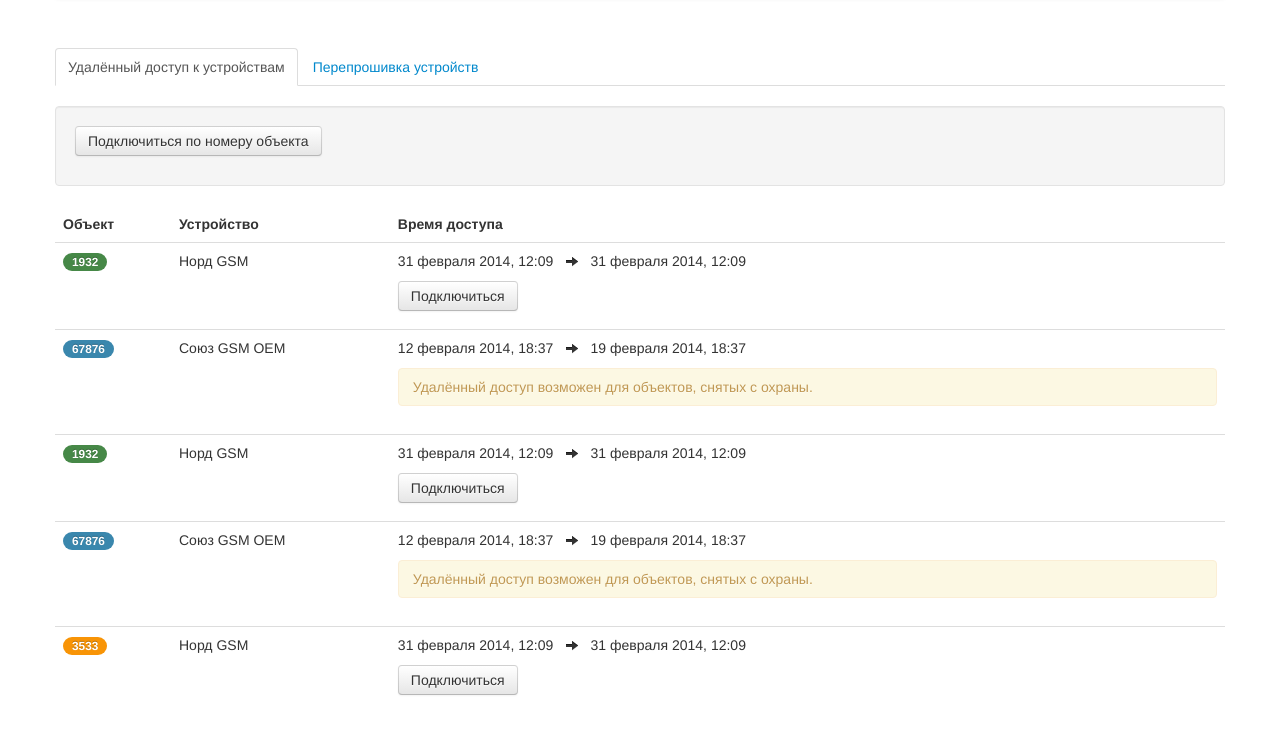
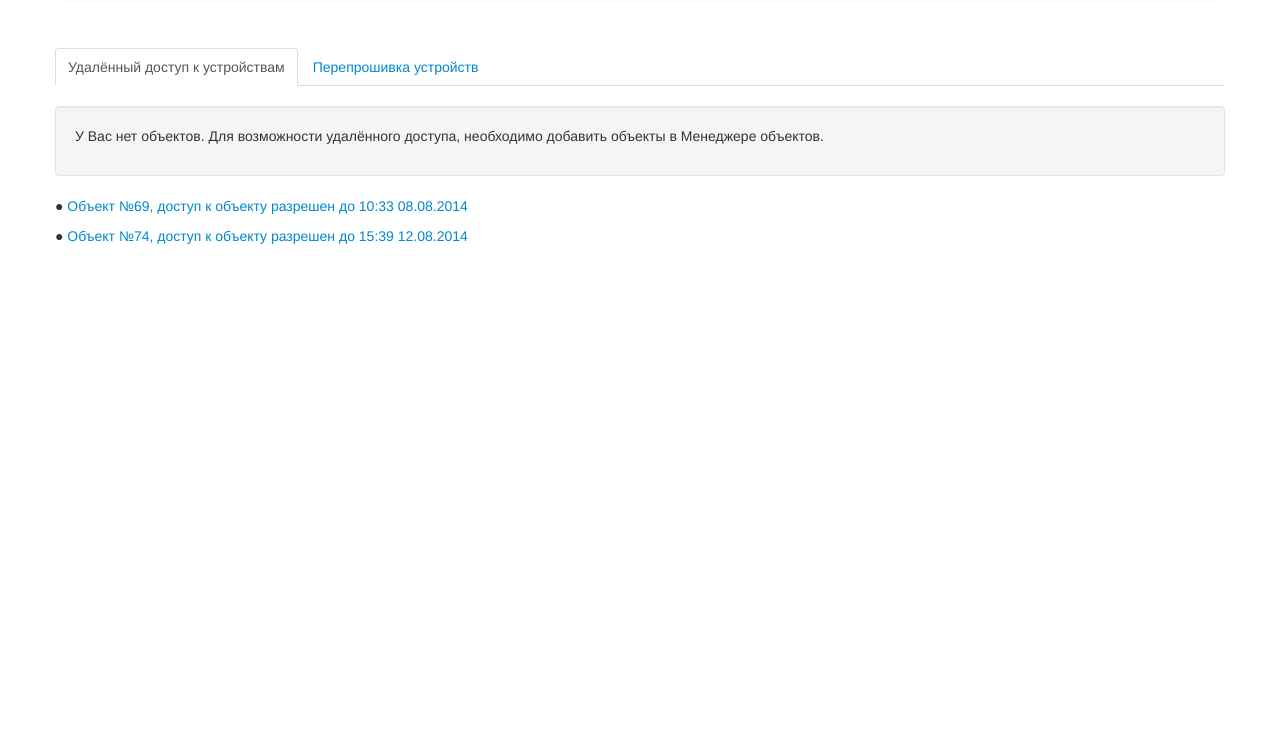
Before and after one commit to cnord/cloud-ui-prototype, a plain HTML site: page keyboardist/docs/dashboard.html in a window 1280 px wide. Shown: the part 64-798 px from the top of the page. Drawn offline with Linux system fonts and the light colour scheme.

Commit message:
1. На клавиатуре обновил подписи кнопок нижнего ряда. 2. На панель инженера добавил сообщения об отсутствии объектов для удалённого доступа/ об отсутствии права на перепрошивку. 3. Подчистил номера версий на макете (оставил только группу 3 и 4 из номера). 4. Добавил линки доступа к клавиатуре на вкладке "Удалённый доступ".

```diff
--- a/keyboardist/docs/dashboard.html
+++ b/keyboardist/docs/dashboard.html
@@ -53,6 +53,9 @@
 
 			<div class="tab-content">
 			  <div class="tab-pane" id="upgrade">
+			  	<div class="well">
+		          <p>У Вас нет прав на перепрошивку устройств. Для включения возможности перепрошивки, необходимо добавить право в Менеджере персонала.</p>
+		        </div>
 
 					<!-- Info -->
 					<div class="row">
@@ -60,7 +63,7 @@
 				      <div class="thumbnail">
 				        <div class="caption">
 				          <h3>Норд GSM <sup>137</sup></h3>
-									<p>Обновите прошивку ваших устройств до версии <code><a href="#">0.96</a></code></p>
+									<p>Обновите прошивку ваших устройств до версии <code><a href="#">2.30</a></code></p>
 									<div class="progress">
 									  <div class="bar bar-danger" style="width: 82%;">116</div>
 										<div class="bar bar-warning" style="width: 10%;">12</div>
@@ -75,8 +78,8 @@
 				      <div class="thumbnail">
 				        <div class="caption">
 				          <h3>ТР-100 GSM III <sup>4984</sup></h3>
-									<div class="alert hide">Вышла новая прошивка 3.2.1</div>
-									<p>Обновите прошивку ваших устройств до версии <code><a href="#">2.8.0</a></code></p>
+									<div class="alert hide">Вышла новая прошивка 2.1</div>
+									<p>Обновите прошивку ваших устройств до версии <code><a href="#">8.15</a></code></p>
 									<div class="progress">
 									  <div class="bar bar-danger" style="width: 30%;">1421</div>
 										<div class="bar bar-warning" style="width: 10%;">268</div>
@@ -91,8 +94,8 @@
 				      <div class="thumbnail">
 				        <div class="caption">
 				          <h3>Сержант GSM <sup>28</sup></h3>
-									<div class="alert hide">Вышла новая прошивка 0.3.23</div>
-									<p>На всех устройствах актуальная версия прошивки <code><a href="#">3.2.1</a></code></p>
+									<div class="alert hide">Вышла новая прошивка 3.23</div>
+									<p>На всех устройствах актуальная версия прошивки <code><a href="#">3.23</a></code></p>
 									<div class="progress">
 										<div class="bar bar-success" style="width: 100%;">28</div>
 									</div>
@@ -106,8 +109,8 @@
 					  <div class="span4">
 				      <div class="thumbnail">
 				        <div class="caption">
-				          <h3>Союз GSM BOX <sup>3</sup></h3>
-									<p>У вас нет передатчика <a href="#">ТР-100 GSM IV</a>.</p>
+				          <h3>Союз GSM BOX </h3>
+									<p>У вас нет передатчика <a href="#">Союз GSM BOX</a>.</p>
 				        </div>
 				      </div>
 							<p>&nbsp;</p>
@@ -116,8 +119,8 @@
 				      <div class="thumbnail">
 				        <div class="caption">
 				          <h3>Союз GSM OEM <sup>28</sup></h3>
-									<div class="alert hide">Вышла новая прошивка 0.3.23</div>
-									<p>На всех устройствах актуальная версия прошивки <code><a href="#">3.2.1</a></code></p>
+									<div class="alert hide">Вышла новая прошивка 3.27</div>
+									<p>На всех устройствах актуальная версия прошивки <code><a href="#">3.27</a></code></p>
 									<div class="progress">
 										<div class="bar bar-success" style="width: 100%;">28</div>
 									</div>
@@ -138,103 +141,11 @@
 
 			  </div>
 			  <div class="tab-pane active" id="remote">
-
-		      <!-- Root -->
-		      <div class="well">
-		        <p>
-		          <a href="#connect" class="btn" data-toggle="modal">Подключиться по номеру объекта</a>
-		        </p>
-		      </div>
-
-					<!-- Table with engineers -->
-					<table class="table table-hover">
-						<thead>
-			        <tr>
-								<th width="100">Объект</th>
-								<th>Устройство</th>
-			          <th>Время доступа</th>
-			        </tr>
-			      </thead>
-						<tbody>
-							<tr>
-								<td><span class="badge badge-success">1932</span></td>
-								<td>Норд GSM</td>
-								<td>
-									<p>
-										31 февраля 2014, 12:09
-										&nbsp;
-										<i class="icon-arrow-right"></i>
-										&nbsp;
-										31 февраля 2014, 12:09
-									</p>
-									<p><a href="keyboard.html" class="btn">Подключиться</a></p>
-								</td>
-							</tr>
-							<tr>
-								<td><span class="badge badge-info">67876</span></td>
-								<td>Союз GSM OEM</td>
-								<td>
-									<p>
-										12 февраля 2014, 18:37
-										&nbsp;
-										<i class="icon-arrow-right"></i>
-										&nbsp;
-										19 февраля 2014, 18:37
-									</p>
-									<div class="alert">
-									  Удалённый доступ возможен для объектов, снятых с охраны.
-									</div>
-								</td>
-							</tr>
-							<tr>
-								<td><span class="badge badge-success">1932</span></td>
-								<td>Норд GSM</td>
-								<td>
-									<p>
-										31 февраля 2014, 12:09
-										&nbsp;
-										<i class="icon-arrow-right"></i>
-										&nbsp;
-										31 февраля 2014, 12:09
-									</p>
-									<p><a href="keyboard.html" class="btn">Подключиться</a></p>
-								</td>
-							</tr>
-							<tr>
-								<td><span class="badge badge-info">67876</span></td>
-								<td>Союз GSM OEM</td>
-								<td>
-									<p>
-										12 февраля 2014, 18:37
-										&nbsp;
-										<i class="icon-arrow-right"></i>
-										&nbsp;
-										19 февраля 2014, 18:37
-									</p>
-									<div class="alert">
-									  Удалённый доступ возможен для объектов, снятых с охраны.
-									</div>
-								</td>
-							</tr>
-							<tr>
-								<td><span class="badge badge-warning">3533</span></td>
-								<td>Норд GSM</td>
-								<td>
-									<p>
-										31 февраля 2014, 12:09
-										&nbsp;
-										<i class="icon-arrow-right"></i>
-										&nbsp;
-										31 февраля 2014, 12:09
-									</p>
-									<p><a href="keyboard.html" class="btn">Подключиться</a></p>
-								</td>
-							</tr>
-						</tbody>
-					</table>
-
-			  </div>
-			</div>
+			  <div class="well">
+		          <p>У Вас нет объектов. Для возможности удалённого доступа, необходимо добавить объекты в Менеджере объектов.</p>
+		        </div>
+				<p>● <a href="keyboard.html">Объект №69, доступ к объекту разрешен до 10:33 08.08.2014 </a></p>
+				<p>● <a href="keyboard.html">Объект №74, доступ к объекту разрешен до 15:39 12.08.2014 </a></p>
 
 			<!-- Modal: Invite -->
 			<form class="form-horizontal">
```
Also changed, not shown: keyboardist/docs/keyboard.html (+3 -3 lines).
